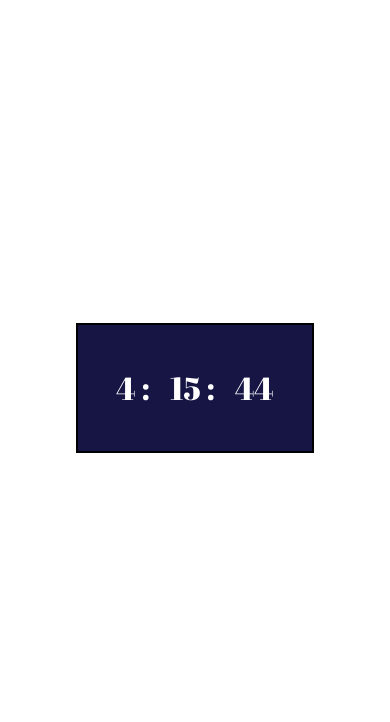
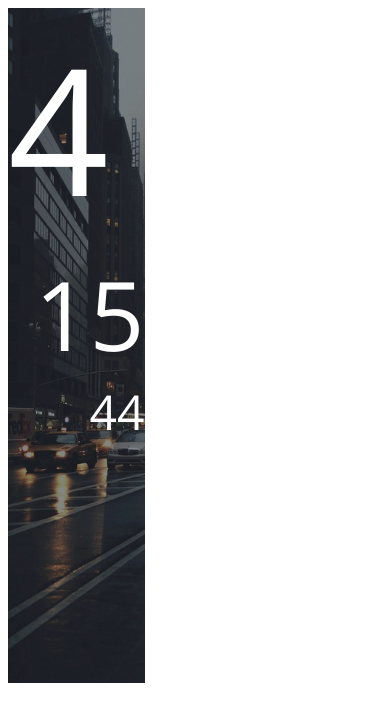
Before and after one commit to Ty213/hex-clock, a plain HTML site: page index.html in a window 390 px wide. Drawn offline with nearby package versions, Linux system fonts and the light colour scheme.

Commit message:
added img and changed positions

```diff
--- a/index.css
+++ b/index.css
@@ -1,90 +1,37 @@
-.wrapper {
-	height: 90vh;
-	display: flex;
-  	justify-content: center;
-  	align-items: center;
+body {
+	font-size: 100%;
 }
-.clock {
-	display: flex;
-	justify-content: center;
-  	align-items: center;
-	width: 40vw;
-	height: 30vh;
-	border: 2px solid;
-	background: black;
+.img {
+	z-index: -1;
+	background: url('img/NYC.jpg');
+	background-size: cover;
+	position: relative;
+	background color: #324kfs;
+	height: 80vh;
+	width: 35vw;
+}
+.img__overlay {
+	z-index: -10;
+	position: absolute;
+	top: 0;
+	left: 0;
+	height: 80vh;
+	width: 35vw;
 }
 .clock__text {
+	z-index: 30;
 	color: white;
-	font-size: 5em;
-	font-family: 'Abril Fatface', 'Arial';
-	padding: 10px;
+	font-family: 'Open Sans', sans-serif;
+	font-size: 10em;
 }
-
-@media screen and (max-width: 968px) {
-	.clock {
-		display: flex;
-		justify-content: center;
-	  	align-items: center;
-		width: 50vw;
-		height: 20vh;
-		border: 2px solid;
-		background: black;
-	}
-	.clock__text {
-		color: white;
-		font-size: 4em;
-		font-family: 'Abril Fatface', 'Arial';
-		padding: 10px;
-	}
+.clock__hour {
+	font-size: 11em ;
 }
-@media screen and (max-width: 612px) {
-	.clock {
-		display: flex;
-		justify-content: center;
-	  	align-items: center;
-		width: 50vw;
-		height: 20vh;
-		border: 2px solid;
-		background: black;
-	}
-	.clock__text {
-		color: white;
-		font-size: 3em;
-		font-family: 'Abril Fatface', 'Arial';
-		padding: 10px;
-	}
+.clock__minute {
+	font-size: 6em;
+	text-align: right;
 }
-@media screen and (max-width: 481px) {
-	.clock {
-		display: flex;
-		justify-content: center;
-	  	align-items: center;
-		width: 60vw;
-		height: 15vh;
-		border: 2px solid;
-		background: black;
-	}
-	.clock__text {
-		color: white;
-		font-size: 3em;
-		font-family: 'Abril Fatface', 'Arial';
-		padding: 10px;
-	}
+.clock__second {
+	font-size: 3em;
+	text-align: right;
 }
-@media screen and (max-width: 400px) {
-	.clock {
-		display: flex;
-		justify-content: center;
-	  	align-items: center;
-		width: 60vw;
-		height: 15vh;
-		border: 2px solid;
-		background: black;
-	}
-	.clock__text {
-		color: white;
-		font-size: 2em;
-		font-family: 'Abril Fatface', 'Arial';
-		padding: 10px;
-	}
-}
--- a/index.html
+++ b/index.html
@@ -3,17 +3,17 @@
 <head>
 	<meta charset="utf-8">
 	<meta name="viewport" content="width=device-width, initial-scale=1.0">
-	<link href="https://fonts.googleapis.com/css?family=Abril+Fatface" rel="stylesheet">
+	<link href="https://fonts.googleapis.com/css?family=Open+Sans" rel="stylesheet">
 	<link rel="stylesheet" type="text/css" href="index.css">
 	<title>Hex Clock</title>
 </head>
 <body>
-	<div class = 'wrapper'>
-		<div class = 'clock'>
-			<div class = 'clock__hour clock__text'>00<span> :</span></div>
-			<div class = 'clock__minute clock__text'>00<span> :</span></div>
-			<div class = 'clock__second clock__text'>00</div>
-		</div>
+	<div class='img'>
+		<div class='img__overlay'></div>
+		<div class='clock'>
+			<div class='clock__hour clock__text'>12</div>
+			<div class='clock__minute clock__text'>24</div>
+			<div class='clock__second clock__text'>53<div>
 	</div>
 <script type="text/javascript" src='index.js'></script>
 </body>
--- a/index.js
+++ b/index.js
@@ -6,19 +6,21 @@ function update() {
 	let minute = document.querySelector('.clock__minute');
 	let second = document.querySelector('.clock__second');
 	let clock = document.querySelector('.clock');
+	let overlay = document.querySelector('.img__overlay');
 	let d = new Date();
-	let color = "#" + d.getHours() + d.getMinutes() + d.getSeconds();
+	// let color = "rgba(" + d.getHours() + "," + d.getMinutes() + "," d.getSeconds() + ",0.5)";
+	let color = 'rgba(' + d.getHours() + ',' + d.getMinutes() + ',' + d.getSeconds() + ',' + '0.4)';
 
 	if(d.getHours() > 12) {
-		hour.innerHTML = d.getHours() - 12 + " :";
+		hour.innerHTML = d.getHours() - 12;
 	}else {
-		hour.innerHTML = d.getHours() + " :";
+		hour.innerHTML = d.getHours();
 	}
 
 	if(d.getMinutes() <= 9) {
-		minute.innerHTML = "0" + d.getMinutes() + " :";
+		minute.innerHTML = "0" + d.getMinutes();
 	}else {
-		minute.innerHTML = d.getMinutes() + " :";
+		minute.innerHTML = d.getMinutes();
 	}
 
 	if(d.getSeconds() <= 9) {
@@ -27,7 +29,7 @@ function update() {
 		second.innerHTML = d.getSeconds();
 	}
 
-	clock.style.backgroundColor = color;
+	overlay.style.backgroundColor = color;
 
 }
 
```
Also changed, not shown: img/NYC.jpg (added), 1 other file.
